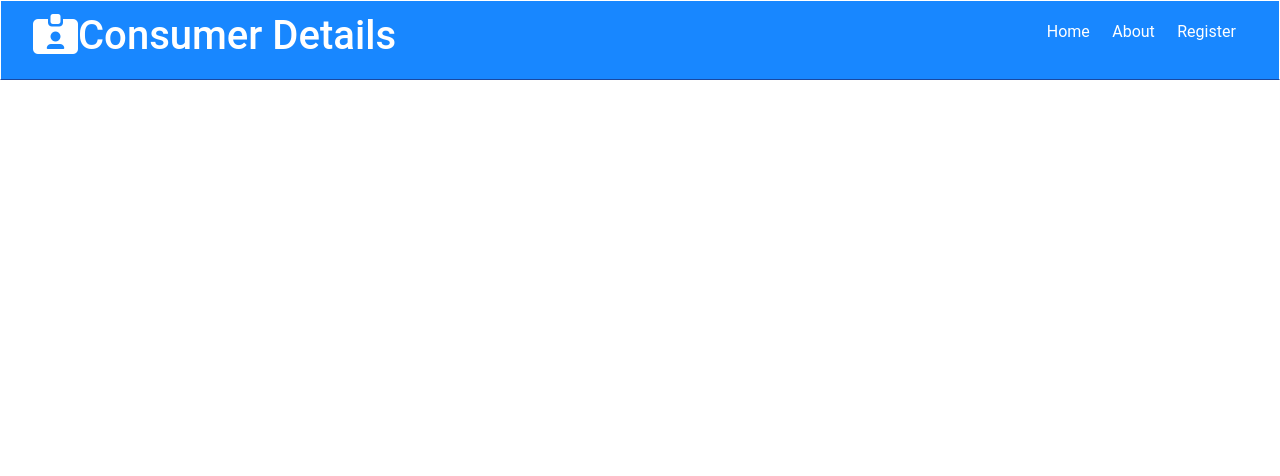
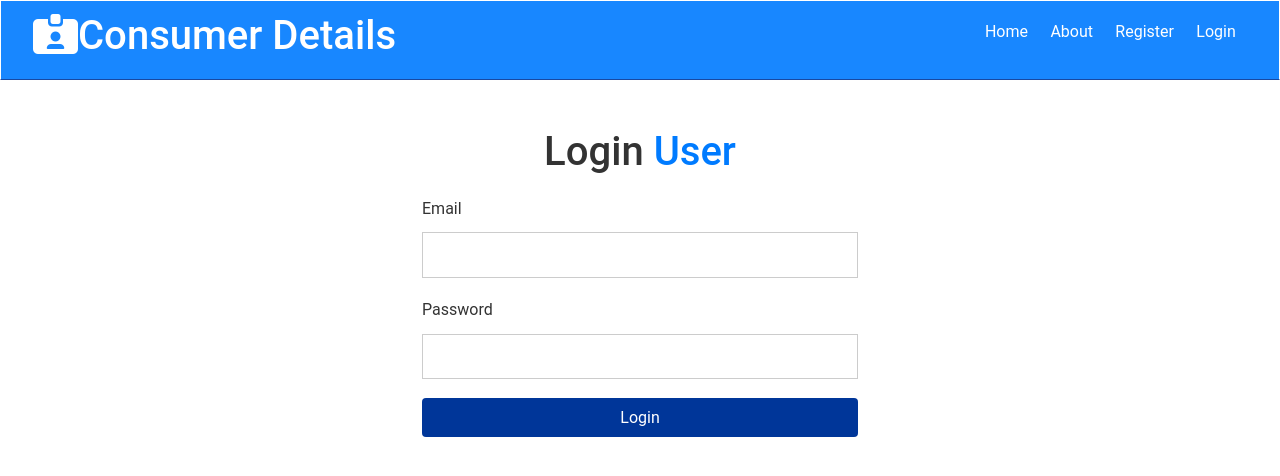
Before and after one commit to ManNeu/Consumer-Details, a React (Create React App) app in the folder client/: page /login in a window 1280 px wide. Shown: the top 476 px of the page. Built offline with nearby package versions, Linux system fonts and the light colour scheme.

Commit message:
Login component and route defined and also temporarily displayed in navbar

```diff
--- a/client/src/App.js
+++ b/client/src/App.js
@@ -1,11 +1,11 @@
 import "./App.css";
 import React, { Fragment } from "react";
 import { BrowserRouter as Router, Route, Switch } from "react-router-dom";
-
 import Navbar from "./components/layout/Navbar";
 import Home from "./components/pages/Home";
 import About from "./components/pages/About";
 import Register from "./components/auth/Register";
+import Login from "./components/auth/Login";
 
 import ConsumerState from "./context/consumer/ConsumerState";
 import AuthState from "./context/auth/AuthState";
@@ -21,6 +21,7 @@
                 <Route exact path="/" component={Home} />
                 <Route exact path="/about" component={About} />
                 <Route exact path="/register" component={Register} />
+                <Route exact path="/login" component={Login} />
               </Switch>
             </div>
           </Fragment>
--- a/client/src/components/auth/Login.js
+++ b/client/src/components/auth/Login.js
@@ -0,0 +1,48 @@
+import React, { useState } from "react";
+
+const Login = () => {
+  const [user, setUser] = useState({
+    email: "",
+    password: "",
+  });
+
+  const { email, password } = user;
+
+  const onChange = (e) => setUser({ ...user, [e.target.name]: e.target.value });
+
+  const onSubmit = (e) => {
+    e.preventDefault();
+    console.log("Login user");
+  };
+
+  return (
+    <div className="form-container">
+      <h1>
+        Login <span className="text-primary">User</span>
+      </h1>
+      <form onSubmit={onSubmit}>
+        <div className="form-group">
+          <label htmlFor="email">Email</label>
+          <input type="email" name="email" value={email} onChange={onChange} />
+        </div>
+        <div className="form-group">
+          <label htmlFor="password">Password</label>
+          <input
+            type="password"
+            name="password"
+            value={password}
+            onChange={onChange}
+          />
+        </div>
+
+        <input
+          type="submit"
+          value="Login"
+          className="btn btn-primary btn-block"
+        />
+      </form>
+    </div>
+  );
+};
+
+export default Login;
--- a/client/src/components/layout/Navbar.js
+++ b/client/src/components/layout/Navbar.js
@@ -25,6 +25,11 @@
             Register
           </Link>
         </li>
+        <li>
+          <Link to="/login" className="navLink">
+            Login
+          </Link>
+        </li>
       </ul>
     </div>
   );
```
Also changed, not shown: 1 other file (tests, documents, lock files or other folders).
